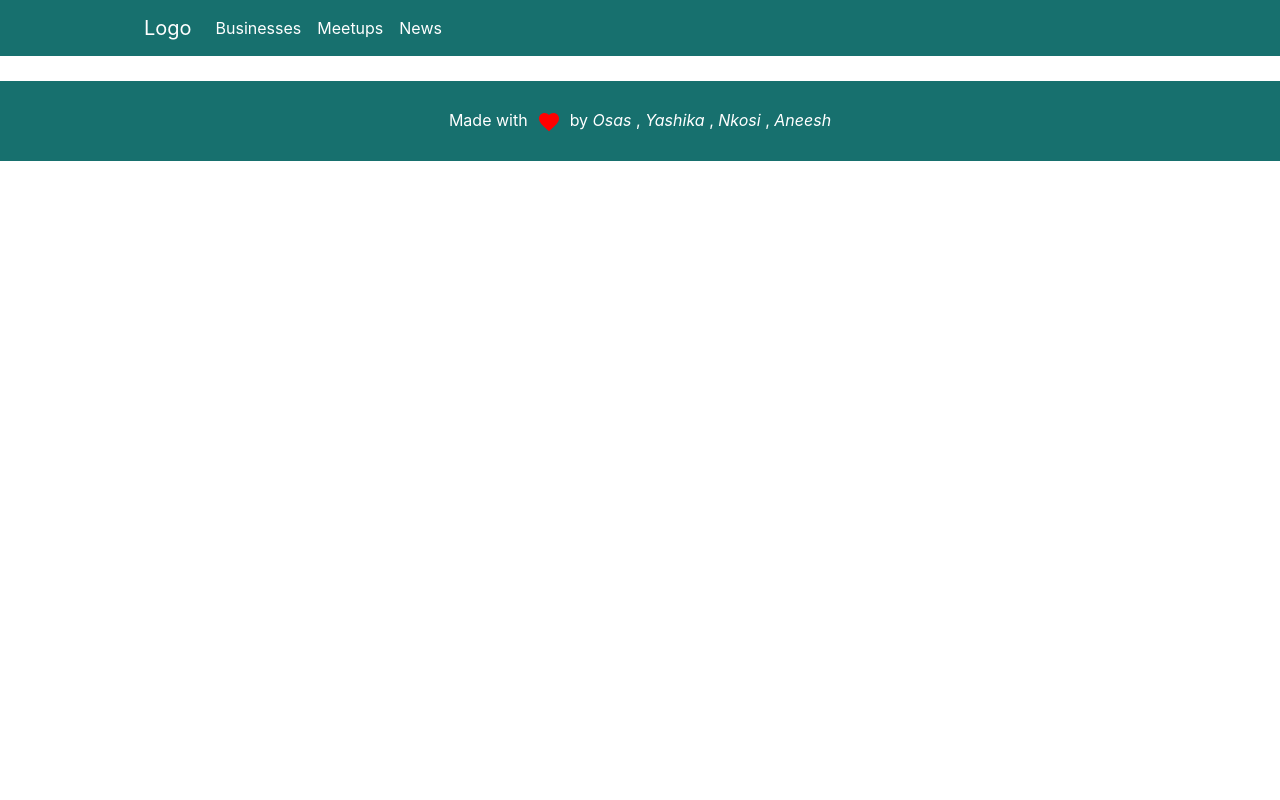
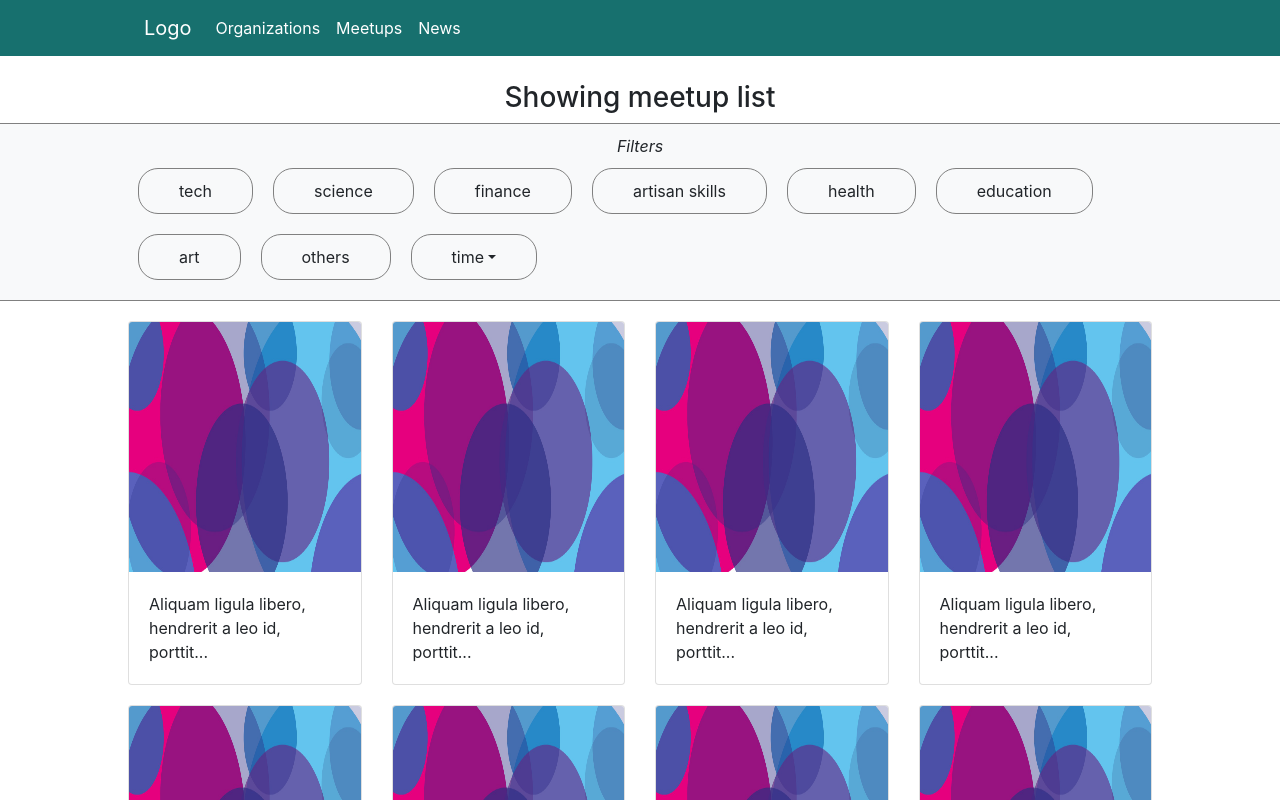
Before and after one commit to Social-Do-Gooders/localy, a React (Create React App) app in the folder client/social-good/: page /meetup in a window 1280 px wide. Shown: the top 800 px of the page. Built offline with nearby package versions, Linux system fonts and the light colour scheme.

Commit message:
Refactor feature titles

```diff
--- a/client/social-good/src/components/App.js
+++ b/client/social-good/src/components/App.js
@@ -21,12 +21,12 @@ function App() {
           <Home />
         </Route>
 
-        <Route exact path='/business'>
-          <List feature='business'/>
+        <Route exact path='/organization'>
+          <List feature='organization'/>
         </Route>
 
-        <Route exact path='/meetups'>
-          <List feature='meetups'/>
+        <Route exact path='/meetup'>
+          <List feature='meetup'/>
         </Route>
 
         <Route exact path='/news'>
--- a/client/social-good/src/components/grid/Filter.js
+++ b/client/social-good/src/components/grid/Filter.js
@@ -6,11 +6,11 @@ function Filter({feature}){
   let filterItems;
 
   switch(feature){
-    case 'business':
+    case 'organization':
     filterItems = businessTags;
     break;
 
-    case 'meetups':
+    case 'meetup':
     filterItems =  [...meetupsTags, 'time'] ;
     break;
 
--- a/client/social-good/src/components/home/Carousel.js
+++ b/client/social-good/src/components/home/Carousel.js
@@ -12,7 +12,7 @@ function Carousel(){
         <div className="carousel-item active">
           <img src={placeholder1} loading='lazy' className="carousel-img" alt="placeholder"/>
           <div class="carousel-caption d-none d-md-block">
-            <h5>Help a local business with funding</h5>
+            <h5>Help a local organizations with funding</h5>
           </div>
         </div>
         <div className="carousel-item">
--- a/client/social-good/src/components/home/FeatureHeader.js
+++ b/client/social-good/src/components/home/FeatureHeader.js
@@ -6,11 +6,11 @@ function FeatureHeader({text, feature}){
   let imgSrc;
 
   switch(feature){
-    case 'fund':
+    case 'organization':
     imgSrc = fund;
     break;
 
-    case 'schedule':
+    case 'meetup':
     imgSrc = meeting;
     break;
 
--- a/client/social-good/src/components/home/FeatureIntroGrid.js
+++ b/client/social-good/src/components/home/FeatureIntroGrid.js
@@ -8,31 +8,27 @@ function FeatureIntroGrid({feature, altText, btnText}){
   let history = useHistory();
 
   let data = [1,2,3,4,5,6];
-  let imgSrc, path;
+  let imgSrc;
 
   switch(feature){
-    case 'fund':
+    case 'organization':
     imgSrc = placeholder1;
-    path = 'business';
     break;
 
-    case 'schedule':
+    case 'meetup':
     imgSrc = placeholder2;
-    path = 'meetups';
     break;
 
     case 'news':
     imgSrc = placeholder3;
-    path = 'news';
     break;
 
     default:
     imgSrc = placeholder1;
-    path = 'business';
   }
 
   function handleOnClick(){
-    history.push(path);
+    history.push(feature);
   }
 
   return (
--- a/client/social-good/src/components/home/HomeFeatures.js
+++ b/client/social-good/src/components/home/HomeFeatures.js
@@ -4,12 +4,12 @@ import FeatureIntroGrid from './FeatureIntroGrid';
 function HomeFeatures() {
   let features = [
     {
-      feature: 'fund',
-      header: 'Donate to local institutions, such as businesses, schools, hospitals and more, to help grow such institutions. You can help by donating money or offering services',
+      feature: 'organization',
+      header: 'Donate to local organizations, such as businesses, schools, hospitals and more, to help grow such institutions. You can help by donating money or offering services',
       altText: 'local businesses',
-      btnText: 'See more local businesses to fund',
+      btnText: 'See more local organizations to fund',
     }, {
-      feature: 'schedule',
+      feature: 'meetup',
       header: 'Schedule knowledge sharing meetups in your locality, such as conferences, workshops and more, to help increase the skills and knowledge of business owners in your locality. You can also attend such meetups already scheduled in your locality',
       altText: 'meetups',
       btnText: 'See more meetups to attend',
@@ -17,7 +17,7 @@ function HomeFeatures() {
       feature: 'news',
       header: 'Get the latest news on what is happening in the world of business and have up-to-date knowledge to help you in positioning your business for the future',
       altText: 'business news',
-      btnText: 'See more business articles',
+      btnText: 'See more news articles',
     }
   ]
 
--- a/client/social-good/src/components/item/Item.js
+++ b/client/social-good/src/components/item/Item.js
@@ -10,7 +10,7 @@ function Item(){
 
   let action;
 
-  if(feature === 'business'){
+  if(feature === 'organization'){
     action = 'Fund organization';
   }else{
     action = 'Attend meetup';
--- a/client/social-good/src/components/utils/Header.js
+++ b/client/social-good/src/components/utils/Header.js
@@ -14,10 +14,10 @@ function Header(){
       <div className="collapse navbar-collapse" id="navbarSupportedContent">
         <ul className="navbar-nav mr-auto">
           <li className="nav-item">
-            <Link className="nav-link text-white" to='/business'>Businesses</Link>
+            <Link className="nav-link text-white" to='/organization'>Organizations</Link>
           </li>
           <li className="nav-item">
-            <Link className="nav-link text-white" to='/meetups'>Meetups</Link>
+            <Link className="nav-link text-white" to='/meetup'>Meetups</Link>
           </li>
           <li className="nav-item">
             <Link className="nav-link text-white" to='/news'>News</Link>
```
Also changed, not shown: 1 other file (tests, documents, lock files or other folders).
